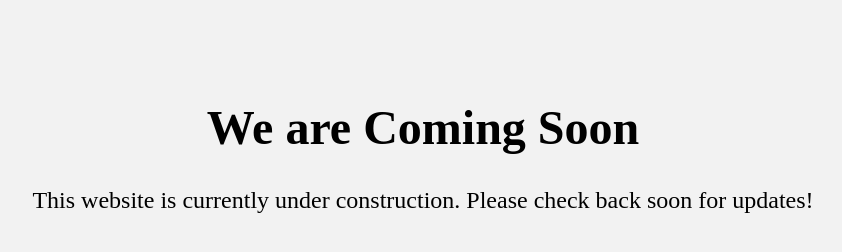
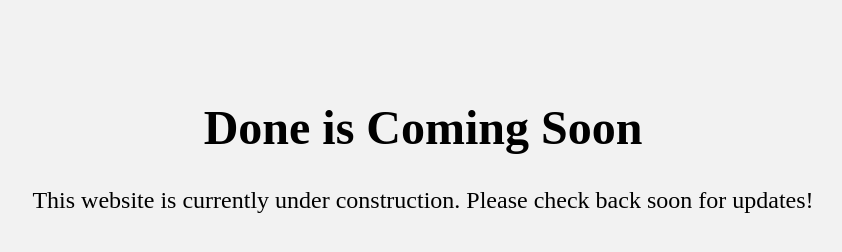
Before and after one commit to Doneinc/Doneinc.github.io, a plain HTML site: page index.html in a window 1280 px wide. Shown: the whole page, without its empty margins (217-1059 px from the left). Drawn offline with Linux system fonts and the light colour scheme.

Commit message:
Update index.html

```diff
--- a/index.html
+++ b/index.html
@@ -15,7 +15,7 @@
     </style>
   </head>
   <body>
-    <h1>We are Coming Soon</h1>
+    <h1>Done is Coming Soon</h1>
     <p>This website is currently under construction. Please check back soon for updates!</p>
   </body>
 </html>
```
